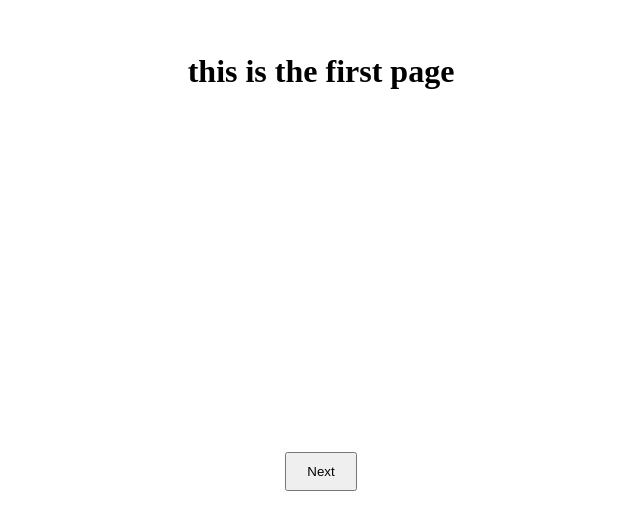
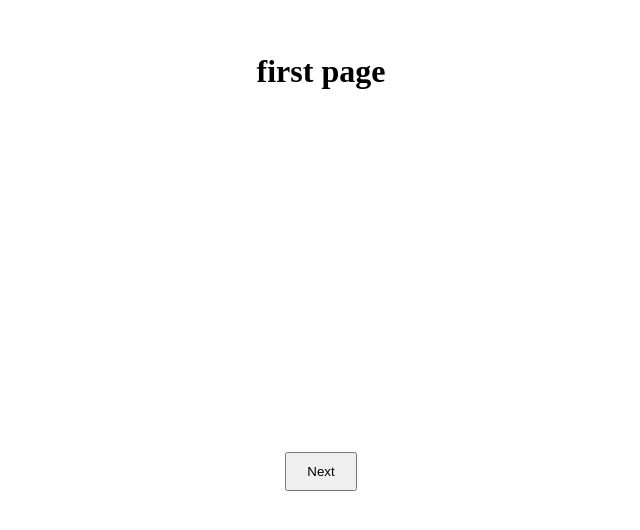
Before and after one commit to TrioDevs/first-project, a plain HTML site: page index.html in a window 1280 px wide. Shown: the part 128-658 px from the top of the page, without its empty margins (319-959 px from the left). Drawn offline with Linux system fonts and the light colour scheme.

Commit message:
Update index.html

```diff
--- a/index.html
+++ b/index.html
@@ -9,7 +9,7 @@
 </head>
 <body>
     <div>
-        <h1>this is the first page</h1>
+        <h1>first page</h1>
         <button onclick="nextPage()" style="padding:10px 20px;">Next</button>
     </div>
 
```
